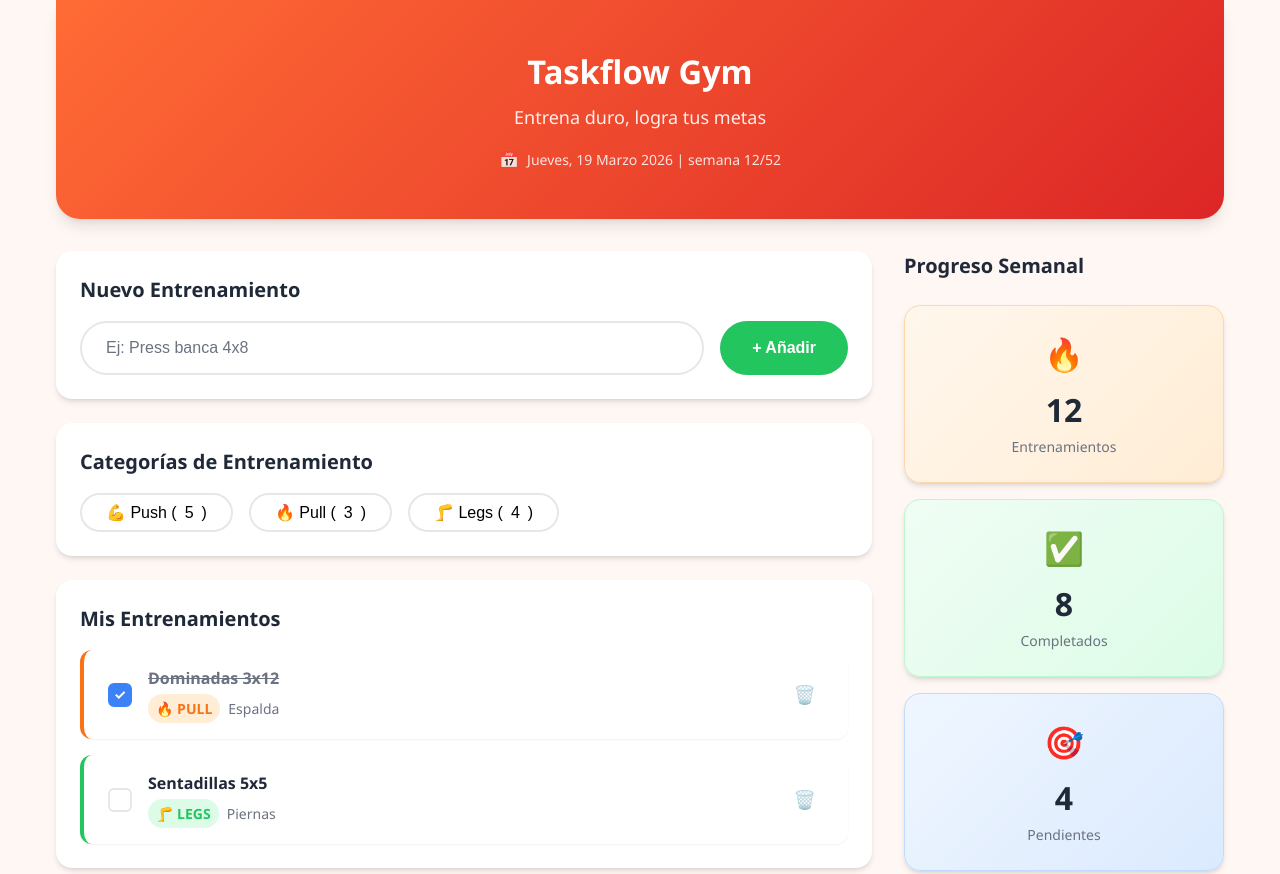
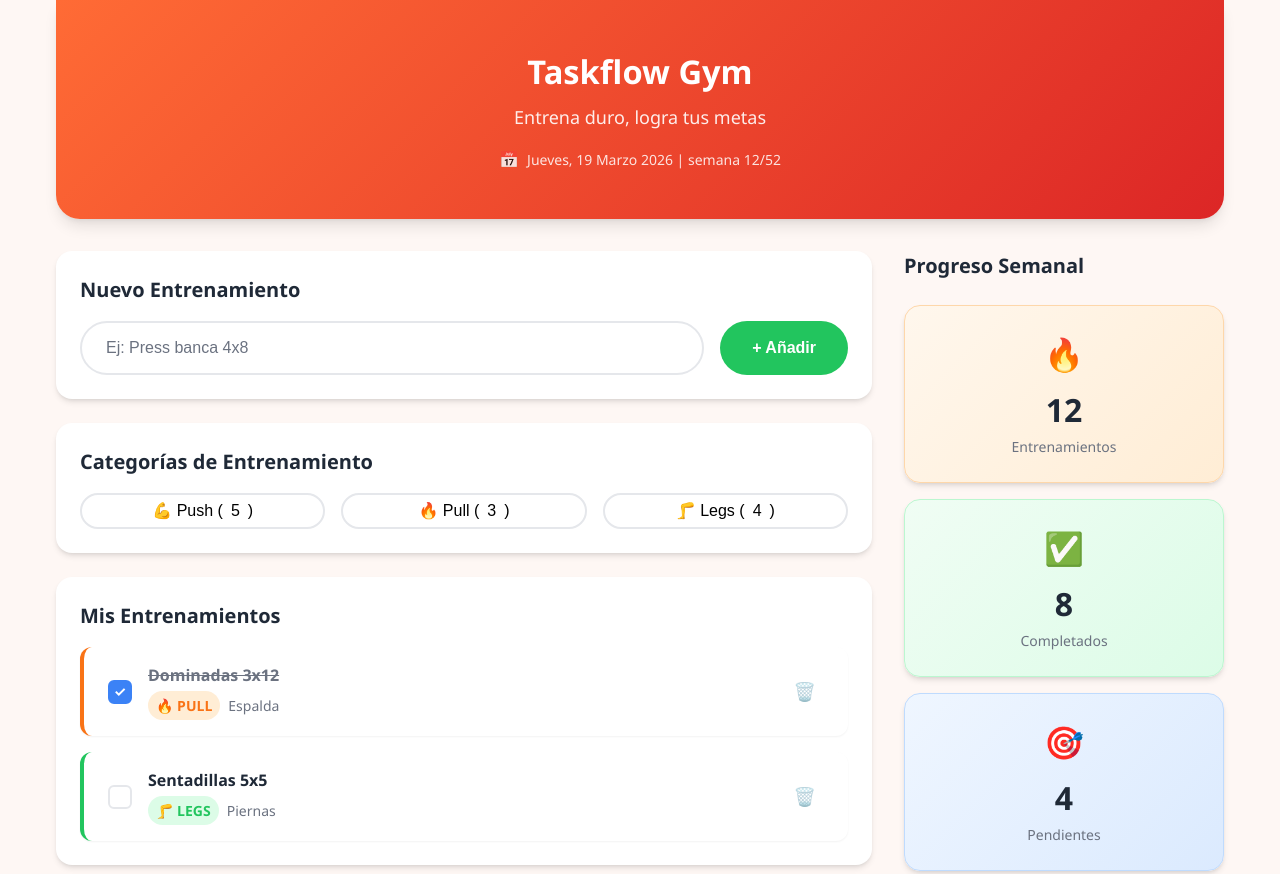
Before and after one commit to Gpoppa/taskflow-project, a plain HTML site: page index.html in a window 1280 px wide. Shown: the top 874 px of the page. Drawn offline with Linux system fonts and the light colour scheme; a script that the page names is missing.

Commit message:
ajustes botones

```diff
--- a/style.css
+++ b/style.css
@@ -268,6 +268,7 @@ body {
 .category-button {
   display: flex;
   align-items: center;
+  justify-content: center;
   gap: var(--spacing-sm);
   padding: var(--spacing-sm) var(--spacing-lg);
   font-size: var(--font-size-base);
@@ -277,6 +278,8 @@ body {
   background: var(--color-white);
   cursor: pointer;
   transition: all var(--transition-base);
+  flex: 1;
+  line-height: 1;
 }
 
 .category-button:hover {
```
